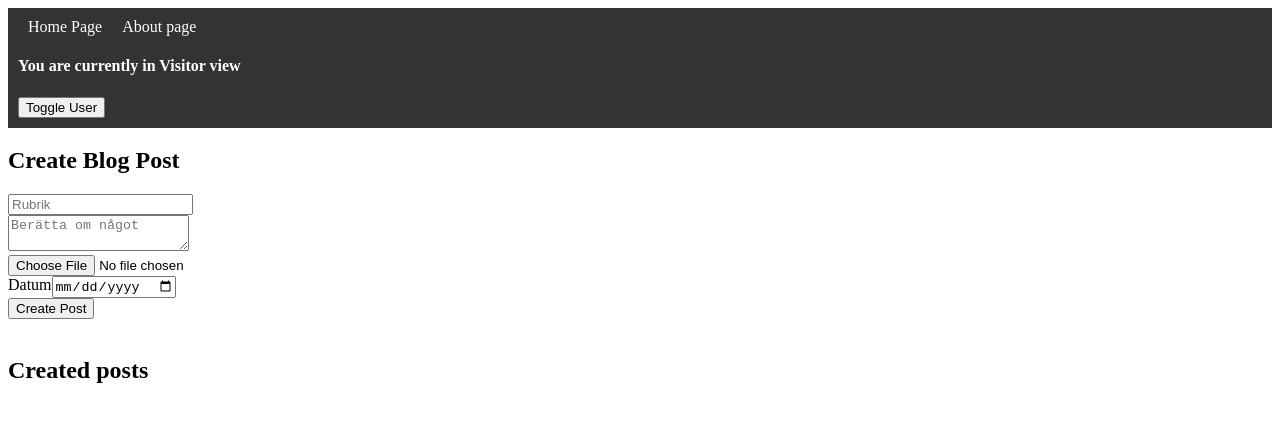
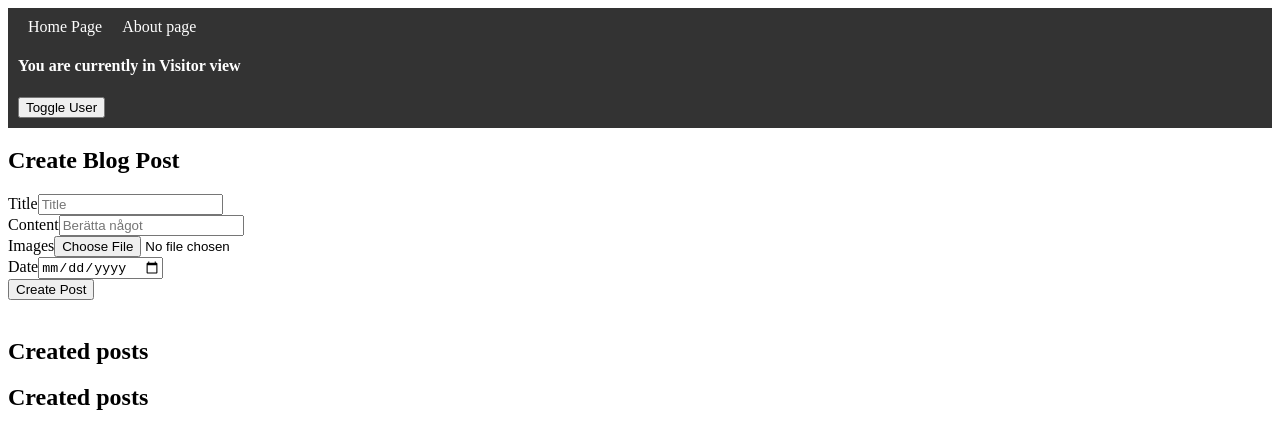
Before and after one commit to fneel/blog-app, an Angular app: page /create in a window 1280 px wide. Shown: the top 448 px of the page. Built offline with nearby package versions, Linux system fonts and the light colour scheme.

Commit message:
sparas och visas korrekt

```diff
--- a/src/app/admin-create-post/admin-create-post.component.css
+++ b/src/app/admin-create-post/admin-create-post.component.css
@@ -9,8 +9,3 @@
   object-fit: cover;
   margin: 5px;
 } */
-
-.blogPost > li {
-  display: flex;
-  flex-direction: row;
-}
--- a/src/app/admin-create-post/admin-create-post.component.html
+++ b/src/app/admin-create-post/admin-create-post.component.html
@@ -1,46 +1,55 @@
 <h2>Create Blog Post</h2>
-
-<form class="newBlogPost">
+<label>Title</label>
+<!-- <input #title /> -->
     <input
       name="title"
       type="text"
-    placeholder="Rubrik"
-    [(ngModel)]="blogPost.title"
+      placeholder="Title"
+      [(ngModel)]="newBlogPost.title"
+    />
+
+<br />
+<label>Content</label>
+<!-- <textarea #body></textarea> -->
+    <input
+      name="body"
+      type="text"
+      placeholder="Berätta något"
+      [(ngModel)]="newBlogPost.body"
     />
 
 <br />
 
-  <textarea
-    name="body"
-    placeholder="Berätta om något"
-    [(ngModel)]="blogPost.body"
-  >
-  </textarea>
-  <br />
-
-
-  <input type="file" class="file-upload" />
+<label>Images</label>
+<!-- <input type="file" class="file-upload"> -->
+    <input
+      name="thumbnailUrl"
+      type="file"
+      placeholder="Bild"
+      [(ngModel)]="newBlogPost.thumbnailUrl"
+    />
 
 <br />
-  <label for="date">Datum</label>
+    <label for="date">Date</label>
     <input id="date" type="date" placeholder="date" />
 <br />
 <button (click)="createBlogPost()">Create Post</button>
 <br />
 <br />
 <h2>Created posts</h2>
-
-  <ul class="blog-app">
-    <li *ngFor="let blogPost of createdPosts">
-      <app-blog-post></app-blog-post>
+<h2>Created posts</h2>
+<ul>
+  <li *ngFor="let post of createdPosts">
+    {{ post.title }} - {{post.body}} - {{post.thumbnailUrl}} - {{ post.creationDate | date }}
   </li>
 </ul>
+
   <!-- <li *ngFor="let post of createdPosts">
     {{ post.title }} - {{ post.creationDate | date }}
   </li> -->
+
 
 <!-- <div class="uploaded-images"> -->
   <!-- Loopa igenom uploadedImages och visa varje bild som en miniatyr -->
   <!-- <img *ngFor="let image of uploadedImages" [src]="'http://localhost:4000/uploads/' + image" alt="Uploaded Image" class="thumbnail">
 </div> -->
-</form>
--- a/src/app/admin-create-post/admin-create-post.component.ts
+++ b/src/app/admin-create-post/admin-create-post.component.ts
@@ -8,37 +8,35 @@ import { BlogPostService } from '../blog-post.service';
   styleUrls: ['./admin-create-post.component.css'],
 })
 export class AdminCreatePostComponent {
-  title: string = '';
-  blogPost = new BlogPost('', '', '', new Date(), 0, 0, []);
+  newBlogPost: BlogPost = new BlogPost('', '', '', new Date(), 0, 0, []);
   createdPosts: BlogPost[] = [];
-
 
   constructor(private blogPostService: BlogPostService) {}
 
   createBlogPost() {
-    const blogposts: BlogPost[] = this.blogPostService.blogPosts;
-    blogposts.push(this.blogPost);
-    this.blogPostService.createBlogPost = this.createBlogPost;
-
-    this.blogPost = {
-      title: '',
-      thumbnailUrl: '',
-      body: '',
-      creationDate: new Date(),
-      likes: 0,
-      dislikes: 0,
-      comments: [],
-    };
-
-    // this.blogPostService.createBlogPost(this.newBlogPost);
-    // Lägg till det skapade inlägget i listan
-    // this.createdPosts.push(this.newBlogPost);
+    this.blogPostService.createBlogPost(this.newBlogPost);
+    this.createdPosts.push(this.newBlogPost);
     this.resetForm();
   }
 
-  resetForm() {
-    this.blogPost = new BlogPost('', '', '', new Date(), 0, 0, []);
+  onFileChange(event: any): void {
+    const fileInput = event.target;
+
+    if (fileInput.files && fileInput.files.length > 0) {
+      const file = fileInput.files[0];
+
+      // Logga filnamnet
+      console.log('Uppladdad fil:', file.name);
+
+      // Skapa en URL för att representera bilden
+      const imageURL = URL.createObjectURL(file);
+
+      // Spara URL:en i newBlogPost.thumbnailURL
+      this.newBlogPost.thumbnailUrl = imageURL;
+    }
   }
 
-
+  resetForm() {
+    this.newBlogPost = new BlogPost('', '', '', new Date(), 0, 0, []);
+  }
 }
--- a/src/app/blog-post.service.ts
+++ b/src/app/blog-post.service.ts
@@ -6,9 +6,8 @@ import { Comment } from './comment';
   providedIn: 'root',
 })
 export class BlogPostService {
-  public blogPosts: BlogPost[] = [
-    new BlogPost('', '', '', new Date(), 0, 0, [])
-  ];
+  public blogPosts: BlogPost[] = this.loadLocalData();
+  public newBlogPost: BlogPost = new BlogPost('title', 'body', 'thumbnailUrl', new Date(), 0, 0, []);
 
   constructor() {}
 
--- a/src/app/blog-post/blog-post.component.ts
+++ b/src/app/blog-post/blog-post.component.ts
@@ -1,6 +1,7 @@
 import { Component, Input } from '@angular/core';
 import { BlogPostService } from '../blog-post.service';
 import { BlogPost } from '../blog-post';
+import { ActiveUserService } from '../active-user.service';
 
 @Component({
   selector: 'app-blog-post',
@@ -8,14 +9,13 @@ import { BlogPost } from '../blog-post';
   styleUrls: ['./blog-post.component.css'],
 })
 export class BlogPostComponent {
+
   @Input() post!: BlogPost;
 
   constructor(private blogPostService: BlogPostService) {}
-
+activeUserService = ActiveUserService;
   // Exempel på sökväg i en komponent
   imagePath: string = 'assets/images/minbild.jpg';
-
-  // thumbnailUrl: string = this.post.thumbnailUrl;
 
   // Funktion för att formatera datumet som en sträng
   formatDate(date: Date): string {
```
Lines whose indentation alone changed are shown as unchanged.
